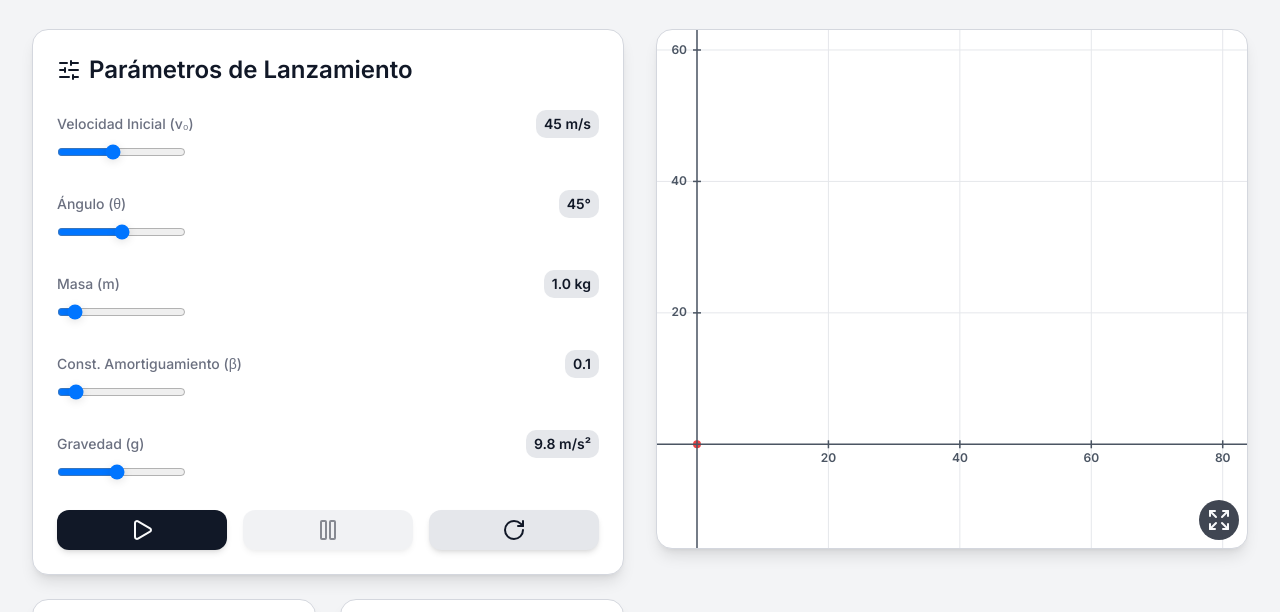
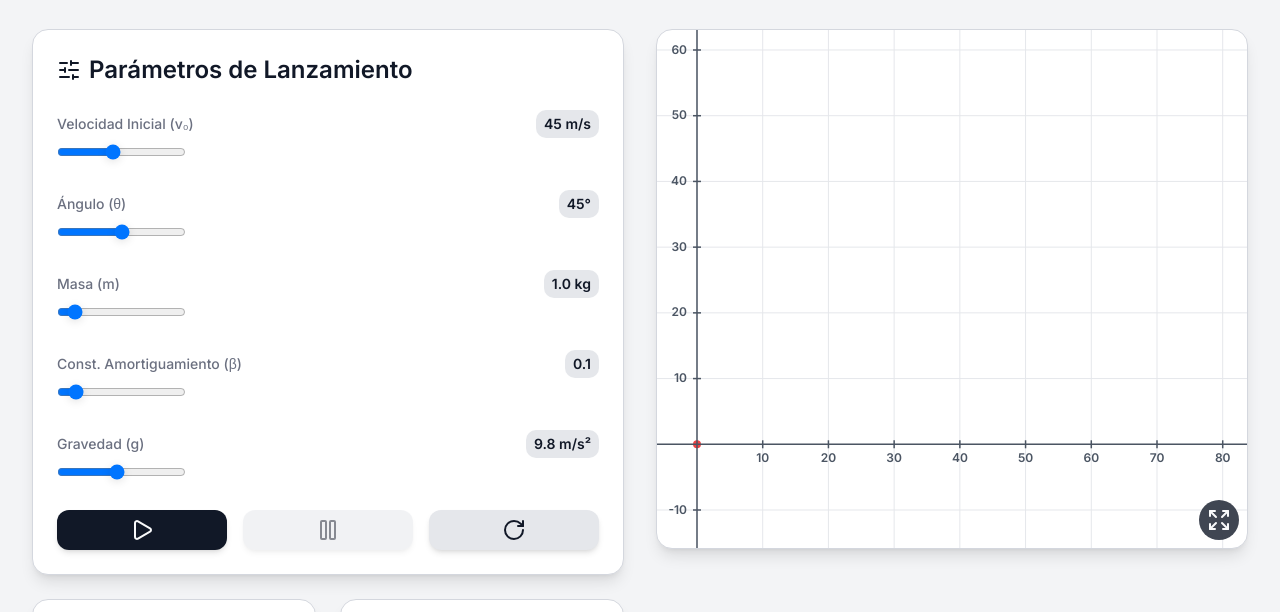
Before and after one commit to profesorNestor/Matematicas, a plain HTML site: page modules/simulacionParabolicoResistencia.html in a window 1280 px wide. Shown: the part 119-731 px from the top of the page. Drawn offline with nearby package versions, Linux system fonts and the light colour scheme.

Commit message:
Add files via upload

```diff
--- a/modules/simulacionParabolicoResistencia.html
+++ b/modules/simulacionParabolicoResistencia.html
@@ -3,7 +3,7 @@
 <head>
     <meta charset="UTF-8">
     <meta name="viewport" content="width=device-width, initial-scale=1.0">
-    <title>Simulador de Movimiento Parabólico con Rozamiento v1.2</title>
+    <title>Simulador de Movimiento Parabólico con Rozamiento v1.3</title>
 
     <!-- Librerías Externas -->
     <script src="https://cdn.tailwindcss.com"></script>
@@ -434,12 +434,10 @@
                 let simVy = v0y;
                 let simMaxHeight = 0;
 
-                const dt = 0.01; // Bajar iteraciones para mejorar rendimiento
-                const maxSteps = 9000; // Evitar bucles infinitos
+                const dt = 0.01;
+                const maxSteps = 9000;
                 let steps = 0;
 
-
-                // Simular para encontrar la altura máxima
                 while (simVy > 0 && steps++ < maxSteps) {
                     const v = Math.sqrt(simVx**2 + simVy**2);
                     simVx -= (b * simVx * v) * dt;
@@ -449,7 +447,6 @@
                 }
                 simMaxHeight = simY;
 
-                // Resetear y simular para el vuelo completo
                 steps = 0;
                 simTime = 0;
                 simX = 0;
@@ -548,7 +545,7 @@
 
                 state.t += dt;
                 state.path.push({ x: state.x, y: state.y });
-                if (state.path.length > 1500) state.path.shift(); // Limitar tamaño de la trayectoria
+                if (state.path.length > 1500) state.path.shift();
 
                 updateRealTimeData();
                 drawAllCanvases();
@@ -613,14 +610,6 @@
                 const ctx = canvas.getContext('2d');
                 ctx.scale(dpr, dpr);
                 ctx.pixelRatio = dpr;
-            }
-
-            function niceStep(scale) {
-                const targetPx = 70;
-                const raw = targetPx / scale;
-                const mag = 10 ** Math.floor(Math.log10(raw));
-                const nice = [1, 2, 5].find(n => n * mag >= raw) || 10;
-                return nice * mag;
             }
 
             function autoScaleAndCenter(canvas) {
@@ -689,7 +678,7 @@
 
                 ctx.lineWidth = 1 / (state.scale * ctx.pixelRatio);
 
-                const step = niceStep(state.scale);
+                const step = 10; // Escala fija de 10x10
 
                 const {x: startX, y: endY} = screenToWorld(rect, 0, 0);
                 const {x: endX, y: startY} = screenToWorld(rect, rect.width, rect.height);
@@ -746,7 +735,7 @@
                 ctx.lineTo(rect.width, transformedOrigin.y);
                 ctx.stroke();
 
-                const step = niceStep(state.scale);
+                const step = 10; // Escala fija de 10x10
                 const {x: startX, y: endY} = screenToWorld(rect, 0, 0);
                 const {x: endX, y: startY} = screenToWorld(rect, rect.width, rect.height);
 
```
